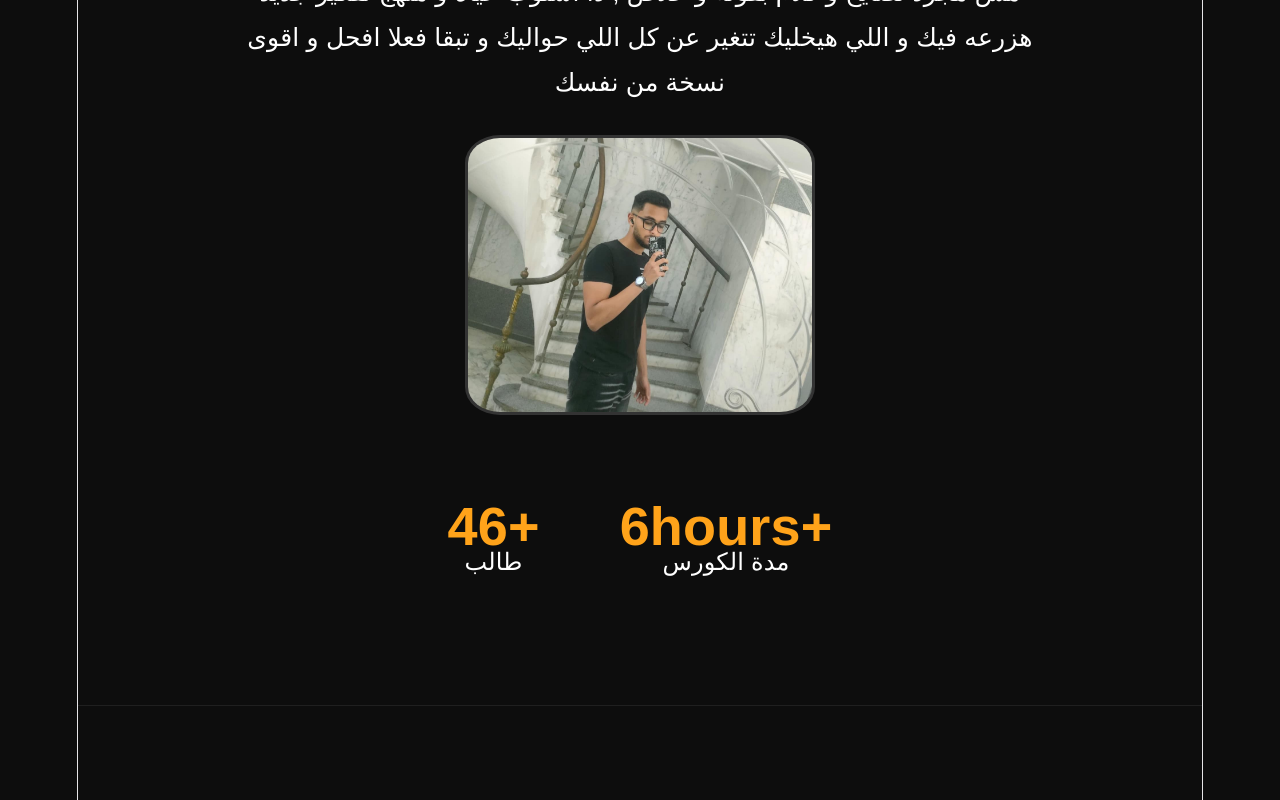
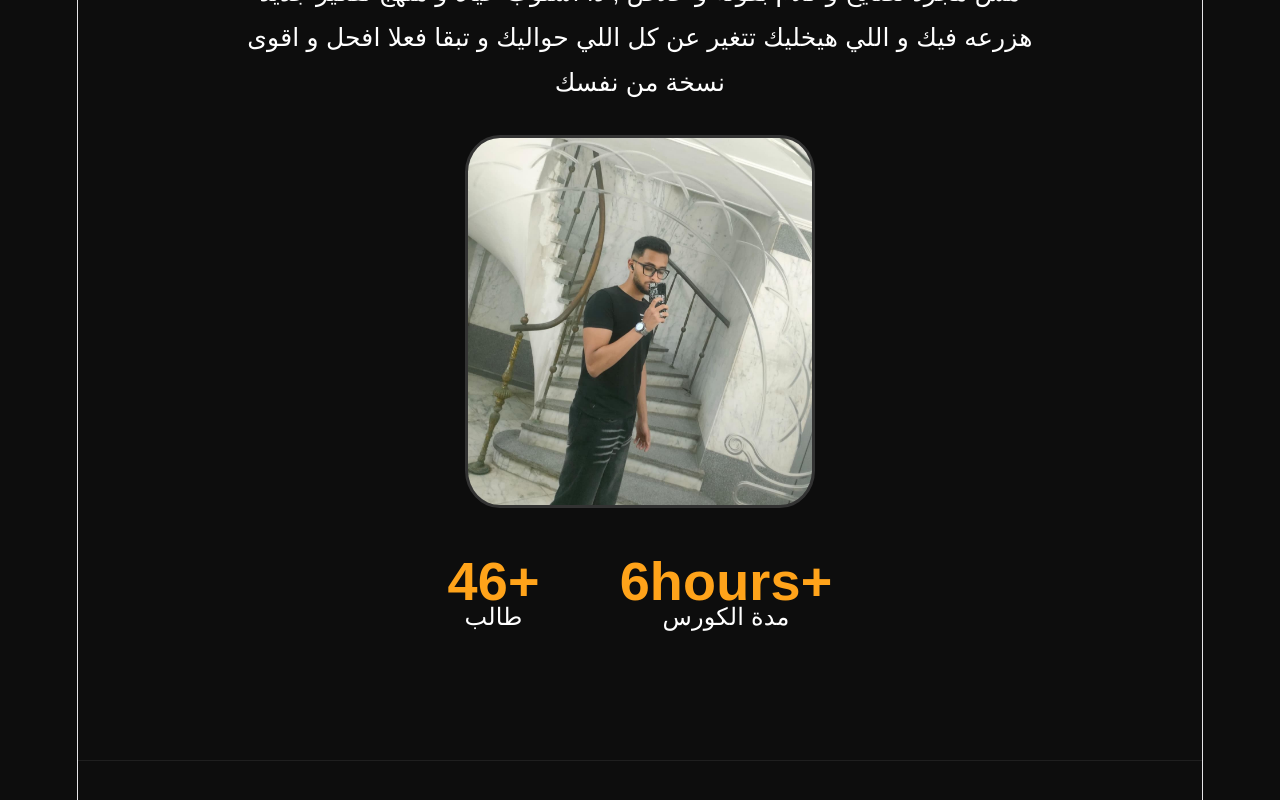
Before and after one commit to 3mr-malek/amr-mindset, a React (Vite) app: page / in a window 1280 px wide. Shown: the part 1100-1900 px from the top of the page. Built offline with nearby package versions, Linux system fonts and the light colour scheme; a web font is replaced by a local one.

Commit message:
updated website

```diff
--- a/src/App.css
+++ b/src/App.css
@@ -1,5 +1,9 @@
 @import url(http://fonts.googleapis.com/earlyaccess/droidarabickufi.css);
-
+html,
+body {
+  overflow-x: hidden;
+  width: 100%;
+}
 *{
 margin:0;
 padding:0;
@@ -81,6 +85,7 @@ overflow:hidden;
 
 .hero-overlay{
 position:absolute;
+ overflow:hidden;
 width:700px;
 height:700px;
 background:#ffa31a;
@@ -262,6 +267,7 @@ color:white;
 .section{
 padding:120px 10%;
 text-align:center;
+  overflow:hidden;
 border-bottom:1px solid #1f1f1f;
 }
 
@@ -345,16 +351,19 @@ border-top:1px solid #222;
 
 
 .profile-image{
-width:350px;
-height:280px;
-border-radius:10%;
-object-fit:cover;
-margin:30px;
-border:3px solid #333;
+  width:100%;
+  max-width:350px;
+  height:auto;
+  border-radius:10%;
+  object-fit:cover;
+  margin:30px auto;
+  border:3px solid #333;
+  display:block;
 }
 
 .course-page{
   padding-top:140px;
+   overflow:hidden;
   position:relative;
 }
 
@@ -604,6 +613,7 @@ opacity:.7;
 img {
   max-width: 100%;
   height: auto;
+    display:block;
 }
 .socials-section {
   padding: 120px 10%;
@@ -706,7 +716,9 @@ img {
   .about-text {
     font-size: 1rem;
   }
-
+.about{
+  overflow:hidden;
+}
   .profile-image {
     width: 100%;
     max-width: 300px;
```
